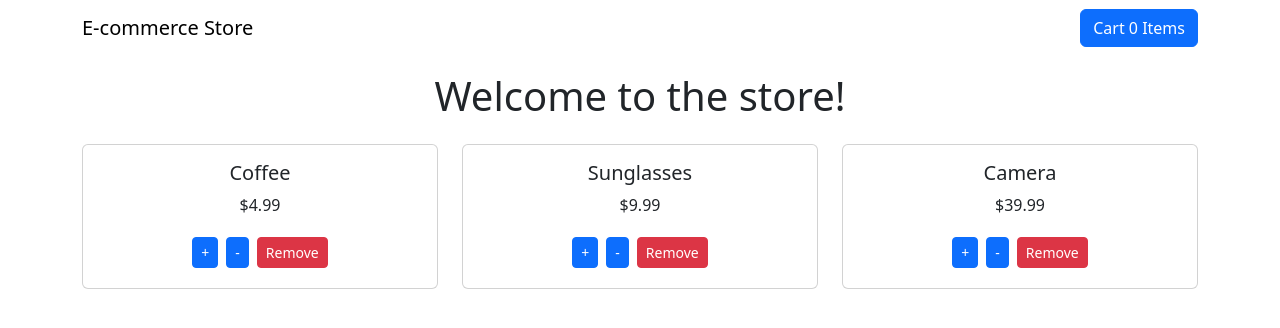
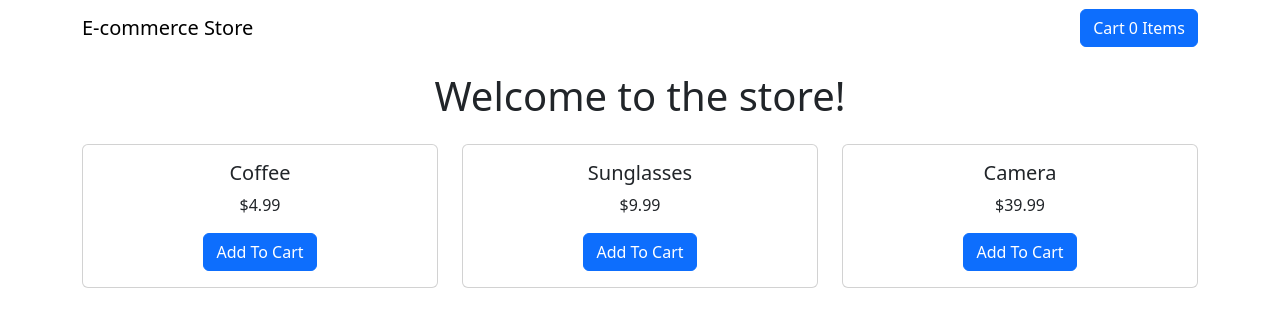
Before and after one commit to webQbe/react-stripe_shopping_cart, a React (Vite) app: page / in a window 1280 px wide. Shown: the top 328 px of the page. Built offline with nearby package versions, Linux system fonts and the light colour scheme.

Commit message:
Conditionally rendered different UI depending on whether product is already in cart

```diff
--- a/src/App.css
+++ b/src/App.css
@@ -0,0 +1,13 @@
+/* Style for Quantity Control button */
+.qty {
+    width: 2rem;
+    padding: 0;
+}
+
+/* Style for Remove button */
+.rm{
+    width: 6rem;
+    height: 2rem;
+    font-size: 1rem;
+    padding: 0;
+}
--- a/src/components/ProductCard.jsx
+++ b/src/components/ProductCard.jsx
@@ -17,16 +17,47 @@ const ProductCard = ({ product }) => {
         <Card.Body>
             <Card.Title>{ product.title }</Card.Title>
             <Card.Text>${product.price.toFixed(2)}</Card.Text>
-            {/* Quantity Increase button */}
-            <Button
-              className="m-1 px-2"
-              size="sm"
-              onClick={() => cart.addOneToCart(product.id)} // Add product to cart
-            >+</Button>
-            {/* Quantity Decrease button */}
-            <Button className="m-1 px-2" size="sm" onClick={() => cart.removeOneFromCart(product.id)}>-</Button>
-            {/* Product Remove button */}
-            <Button className="m-1" size="sm" variant="danger" onClick={() => cart.deleteFromCart(product.id)}>Remove</Button>
+
+            { productQuantity > 0 ?
+                /* show the cart controls */
+                <>
+                  <Form as={Row}>
+
+                      {/* Display how many of this product are currently in the cart */}
+                      <Form.Label column sm="6">
+                        In Cart: { productQuantity } <br />
+                      </Form.Label>
+
+                      {/* Allow increasing/decreasing quantity with + and – */}
+                      <Col sm="6" className="my-2">
+                        <Button
+                          onClick={() => cart.addOneToCart(product.id)}
+                          className="mx-2 qty">+</Button>
+                        <Button
+                          onClick={() => cart.removeOneFromCart(product.id)}
+                          className="mx-2 qty">-</Button>
+                      </Col>
+                  </Form>
+
+                  {/* Display total cost for the product */}
+                  Total: ${(productQuantity * product.price).toFixed(2)}
+                  <br />
+                  {/* Remove the product from the cart entirely */}
+                  <Button
+                      variant="danger"
+                      onClick={() => cart.deleteFromCart(product.id)}
+                      className="my-2 rm">
+                        Remove
+                  </Button>
+                </>
+                : /* Show Add to Cart button */
+                <Button
+                  variant="primary"
+                  onClick={() => cart.addOneToCart(product.id)}
+                >
+                  Add To Cart
+                </Button>
+            }
         </Card.Body>
     </Card>
   )
```
